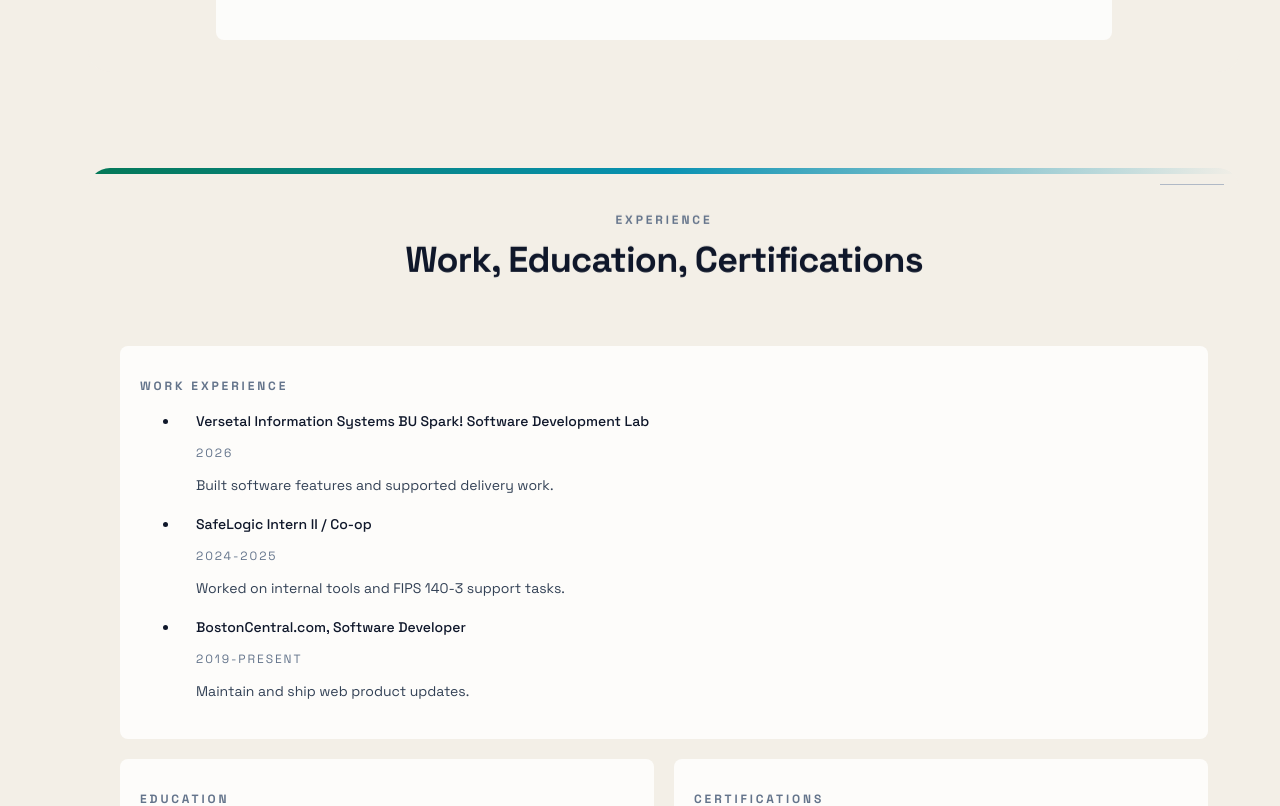
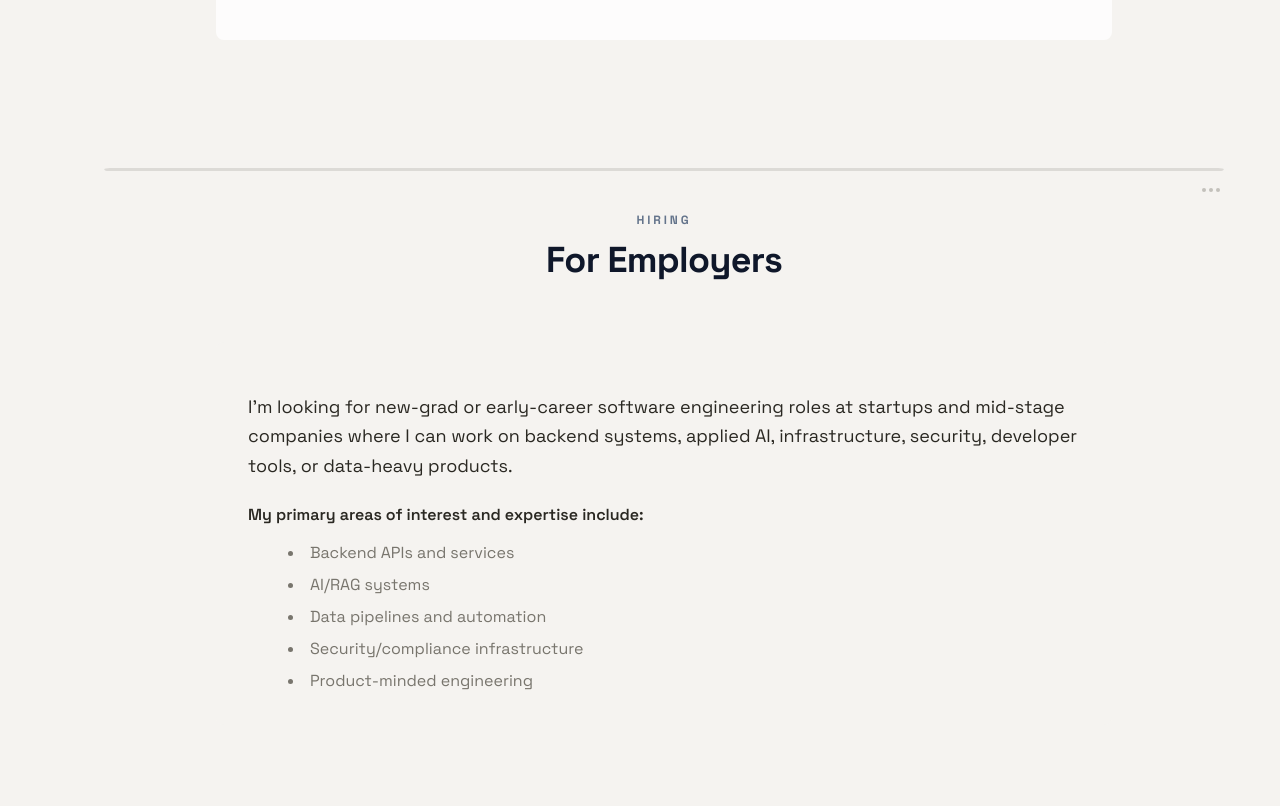
Before and after one commit to jaysonsao/jay-website, a Next.js app: page / in a window 1280 px wide. Shown: the part 1280-2086 px from the top of the page. Built offline with nearby package versions, Linux system fonts and the light colour scheme.

Commit message:
website next v

```diff
--- a/src/app/globals.css
+++ b/src/app/globals.css
@@ -11,61 +11,64 @@
 
 @layer base {
   :root {
-    --background: 42 32% 93%;
-    --foreground: 0 0% 3.9%;
-    --card: 0 0% 100%;
-    --card-foreground: 0 0% 3.9%;
-    --popover: 0 0% 100%;
-    --popover-foreground: 0 0% 3.9%;
-    --primary: 0 0% 9%;
-    --primary-foreground: 0 0% 98%;
-    --secondary: 0 0% 96.1%;
-    --secondary-foreground: 0 0% 9%;
-    --muted: 0 0% 96.1%;
-    --muted-foreground: 0 0% 45.1%;
-    --accent: 0 0% 96.1%;
-    --accent-foreground: 0 0% 9%;
+    --background: 42 20% 95%; /* Softer, low saturation warm gray */
+    --foreground: 42 10% 15%; /* Deep warm gray, not harsh black */
+    --card: 42 20% 95%; /* Match background for no 'white box' effect */
+    --card-foreground: 42 10% 15%;
+    --popover: 42 20% 95%;
+    --popover-foreground: 42 10% 15%;
+    --primary: 42 10% 15%;
+    --primary-foreground: 42 20% 95%;
+    --secondary: 42 15% 90%; /* Slightly darker than bg for contrast items */
+    --secondary-foreground: 42 10% 15%;
+    --muted: 42 15% 90%;
+    --muted-foreground: 42 5% 45%;
+    --accent: 42 15% 90%; /* Keeping it in the same scheme */
+    --accent-foreground: 42 10% 15%;
     --destructive: 0 84.2% 60.2%;
     --destructive-foreground: 0 0% 98%;
-    --border: 0 0% 89.8%;
-    --input: 0 0% 89.8%;
-    --ring: 0 0% 3.9%;
+    --border: 42 10% 80%; /* Prominent but soft outline line */
+    --input: 42 10% 80%;
+    --ring: 42 10% 15%;
+
     --chart-1: 12 76% 61%;
     --chart-2: 173 58% 39%;
     --chart-3: 197 37% 24%;
     --chart-4: 43 74% 66%;
     --chart-5: 27 87% 67%;
+
     --radius: 0.5rem;
-    --accent: 186 75% 48%;
-    --accent-soft: 186 70% 92%;
-    --ink: 222 16% 18%;
+
+    --accent: 42 10% 15%; /* Sync accent to primary brand tone */
+    --accent-soft: 42 15% 90%;
+    --ink: 42 10% 15%;
   }
   .dark {
-    --background: 0 0% 10%;
-    --foreground: 0 0% 98%;
-    --card: 0 0% 14%;
-    --card-foreground: 0 0% 98%;
-    --popover: 0 0% 14%;
-    --popover-foreground: 0 0% 98%;
-    --primary: 0 0% 98%;
-    --primary-foreground: 0 0% 9%;
-    --secondary: 0 0% 17%;
-    --secondary-foreground: 0 0% 98%;
-    --muted: 0 0% 19%;
-    --muted-foreground: 0 0% 68%;
-    --accent: 0 0% 20%;
-    --accent-foreground: 0 0% 98%;
+    --background: 42 10% 8%; /* Very dark warm gray */
+    --foreground: 42 20% 90%; /* Soft off-white */
+    --card: 42 10% 8%; /* Match background */
+    --card-foreground: 42 20% 90%;
+    --popover: 42 10% 8%;
+    --popover-foreground: 42 20% 90%;
+    --primary: 42 20% 90%;
+    --primary-foreground: 42 10% 8%;
+    --secondary: 42 10% 15%;
+    --secondary-foreground: 42 20% 90%;
+    --muted: 42 10% 15%;
+    --muted-foreground: 42 5% 65%;
+    --accent: 42 10% 15%;
+    --accent-foreground: 42 20% 90%;
     --destructive: 0 62.8% 30.6%;
     --destructive-foreground: 0 0% 98%;
-    --border: 0 0% 28%;
-    --input: 0 0% 24%;
-    --ring: 0 0% 72%;
+    --border: 42 10% 25%; /* Visible but soft outline */
+    --input: 42 10% 25%;
+    --ring: 42 20% 90%;
     --chart-1: 0 0% 55%;
     --chart-2: 0 0% 45%;
     --chart-3: 0 0% 65%;
     --chart-4: 0 0% 35%;
     --chart-5: 0 0% 75%;
-    --ink: 0 0% 98%;
+    --ink: 42 20% 90%;
   }
 }
 
--- a/src/app/page.tsx
+++ b/src/app/page.tsx
@@ -12,7 +12,7 @@
 const shellClass = "mx-auto flex w-full max-w-6xl px-6 py-10 sm:px-8 sm:py-12";
 
 const cardClass =
-  "relative flex w-full flex-col overflow-hidden rounded-[22px] border-2 border-black bg-background p-6 sm:p-8 dark:bg-zinc-900";
+  "relative flex w-full flex-col overflow-hidden rounded-[22px] border border-border bg-transparent p-6 sm:p-8";
 
 const sectionEyebrowClass =
   "text-xs font-bold uppercase tracking-[0.24em] text-slate-500 dark:text-zinc-400";
@@ -20,22 +20,20 @@
 const sectionTitleClass =
   "mt-2 text-3xl font-black leading-[0.95] tracking-[-0.02em] text-slate-900 dark:text-zinc-100 sm:text-4xl";
 
-type SectionChromeProps = {
-  stripeClass: string;
-};
-
-function SectionChrome({ stripeClass }: SectionChromeProps) {
+function SectionChrome() {
   return (
     <>
       <div
         aria-hidden
-        className={`pointer-events-none absolute inset-x-0 top-0 h-1.5 ${stripeClass}`}
+        className="pointer-events-none absolute inset-x-4 top-0 h-[3px] rounded-b-md bg-muted-foreground/20 dark:bg-muted-foreground/30"
       />
       <div
         aria-hidden
-        className="pointer-events-none absolute right-4 top-4 flex items-center"
+        className="pointer-events-none absolute right-5 top-5 flex items-center justify-center gap-[3px]"
       >
-        <span className="h-px w-16 bg-slate-400/70 dark:bg-zinc-500/70" />
+        <span className="h-1 w-1 rounded-full bg-muted-foreground/40" />
+        <span className="h-1 w-1 rounded-full bg-muted-foreground/40" />
+        <span className="h-1 w-1 rounded-full bg-muted-foreground/40" />
       </div>
     </>
   );
@@ -49,15 +47,14 @@
           <div className={shellClass}>
             <div className={`${cardClass} justify-between`}>
               <SectionChrome
-                stripeClass="bg-gradient-to-r from-slate-900 via-slate-600 to-transparent dark:from-zinc-100 dark:via-zinc-300 dark:to-transparent"
+
               />
               <FadeInOnScroll className="mx-auto w-full max-w-4xl space-y-5 text-center">
                 <h1 className="mx-auto max-w-3xl text-3xl font-black leading-[0.95] tracking-[-0.02em] text-slate-900 dark:text-zinc-100 sm:text-5xl">
                   Hi, I&apos;m Jay.
                 </h1>
                 <p className="mx-auto max-w-2xl text-base leading-7 text-slate-700 dark:text-zinc-300">
-                  Software engineer focused on AI systems, cryptography, and
-                  building useful products.
+                  I build backend systems, automation pipelines, and security/compliance infrastructure. I've worked on OpenSSL FIPS provider modules, post-quantum signature validation, CI/CD, large-scale data pipelines, and production web systems.
                 </p>
               </FadeInOnScroll>
 
@@ -89,7 +86,7 @@
           <div className={shellClass}>
             <div className={cardClass}>
               <SectionChrome
-                stripeClass="bg-gradient-to-r from-rose-700 via-amber-600 to-transparent dark:from-zinc-200 dark:via-zinc-400 dark:to-transparent"
+
               />
               <FadeInOnScroll className="mb-8 text-center">
                 <p className={sectionEyebrowClass}>
@@ -138,11 +135,47 @@
           </div>
         </section>
 
+        <section id="home-employers" className={sectionClass}>
+          <div className={shellClass}>
+            <div className={cardClass}>
+              <SectionChrome />
+              <FadeInOnScroll className="mb-8 text-center">
+                <p className={sectionEyebrowClass}>
+                  Hiring
+                </p>
+                <h2 className={sectionTitleClass}>
+                  For Employers
+                </h2>
+              </FadeInOnScroll>
+
+              <div className="mx-auto w-full max-w-4xl">
+                <div className="rounded-lg border border-border bg-card p-6 sm:p-8 dark:border-zinc-400 dark:bg-zinc-900/40">
+                  <FadeInOnScroll delayMs={40}>
+                    <p className="text-lg leading-relaxed text-foreground mb-6">
+                      I’m looking for new-grad or early-career software engineering roles at startups and mid-stage companies where I can work on backend systems, applied AI, infrastructure, security, developer tools, or data-heavy products.
+                    </p>
+                    <div className="space-y-4">
+                      <p className="font-semibold text-foreground">My primary areas of interest and expertise include:</p>
+                      <ul className="list-inside list-disc space-y-2 text-muted-foreground text-base">
+                        <li>Backend APIs and services</li>
+                        <li>AI/RAG systems</li>
+                        <li>Data pipelines and automation</li>
+                        <li>Security/compliance infrastructure</li>
+                        <li>Product-minded engineering</li>
+                      </ul>
+                    </div>
+                  </FadeInOnScroll>
+                </div>
+              </div>
+            </div>
+          </div>
+        </section>
+
         <section id="home-experience" className={sectionClass}>
           <div className={shellClass}>
             <div className={cardClass}>
               <SectionChrome
-                stripeClass="bg-gradient-to-r from-emerald-700 via-cyan-600 to-transparent dark:from-zinc-200 dark:via-zinc-400 dark:to-transparent"
+
               />
               <FadeInOnScroll className="mb-7 text-center">
                 <p className={sectionEyebrowClass}>
@@ -163,7 +196,7 @@
           <div className={shellClass}>
             <div className={cardClass}>
               <SectionChrome
-                stripeClass="bg-gradient-to-r from-sky-700 via-indigo-600 to-transparent dark:from-zinc-200 dark:via-zinc-400 dark:to-transparent"
+
               />
               <FadeInOnScroll className="mb-6 space-y-3 text-center">
                 <div>
--- a/src/components/ExperienceContent.tsx
+++ b/src/components/ExperienceContent.tsx
@@ -9,12 +9,12 @@
   {
     title: "SafeLogic Intern II / Co-op",
     period: "2024-2025",
-    detail: "Worked on internal tools and FIPS 140-3 support tasks.",
+    detail: "Worked on OpenSSL FIPS 140-3 provider modules, post-quantum LMS signature validation, CI/CD workflows, and internal document intelligence systems for navigating cryptographic compliance standards.",
   },
   {
     title: "BostonCentral.com, Software Developer",
     period: "2019-Present",
-    detail: "Maintain and ship web product updates.",
+    detail: "Built and maintained backend services, analytics systems, newsletter infrastructure, and CMS features for a consumer web platform serving 10M+ annual visitors.",
   },
 ];
 
@@ -85,7 +85,7 @@
             <p className="text-base font-medium text-slate-900 dark:text-zinc-100">
               AWS Certified Solutions Architect - Associate
             </p>
-            <p className="text-sm">In progress (target: March 2026)</p>
+            <p className="text-sm">In progress (target: May 2026)</p>
             <p className="text-sm leading-6">
               Focused on cloud architecture, reliability, and cost-aware system
               design.
--- a/src/components/FadeInOnScroll.tsx
+++ b/src/components/FadeInOnScroll.tsx
@@ -55,16 +55,20 @@
 
   const style: CSSProperties = {
     opacity: isVisible ? 1 : 0,
-    transform: isVisible ? "translateY(0px)" : `translateY(${offsetY}px)`,
+    transform: isVisible
+      ? "translateY(0px) scale(1)"
+      : `translateY(${offsetY}px) scale(0.96)`,
+    filter: isVisible ? "blur(0px)" : "blur(4px)",
+    transitionTimingFunction: "cubic-bezier(0.22, 1, 0.36, 1)",
     transitionDelay: `${delayMs}ms`,
-    transitionDuration: `${durationMs}ms`,
+    transitionDuration: `${durationMs + 200}ms`,
   };
 
   return (
     <div
       ref={containerRef}
       style={style}
-      className={`will-change-[opacity,transform] transition-[opacity,transform] ease-out motion-reduce:transform-none motion-reduce:opacity-100 motion-reduce:transition-none ${className}`}
+      className={`will-change-[opacity,transform,filter] transition-all motion-reduce:transform-none motion-reduce:opacity-100 motion-reduce:transition-none motion-reduce:filter-none ${className}`}
     >
       {children}
     </div>
```
Also changed, not shown: src/app/book/page.tsx (+29 -31 lines), src/lib/bookStatus.ts (+8 -8 lines).
